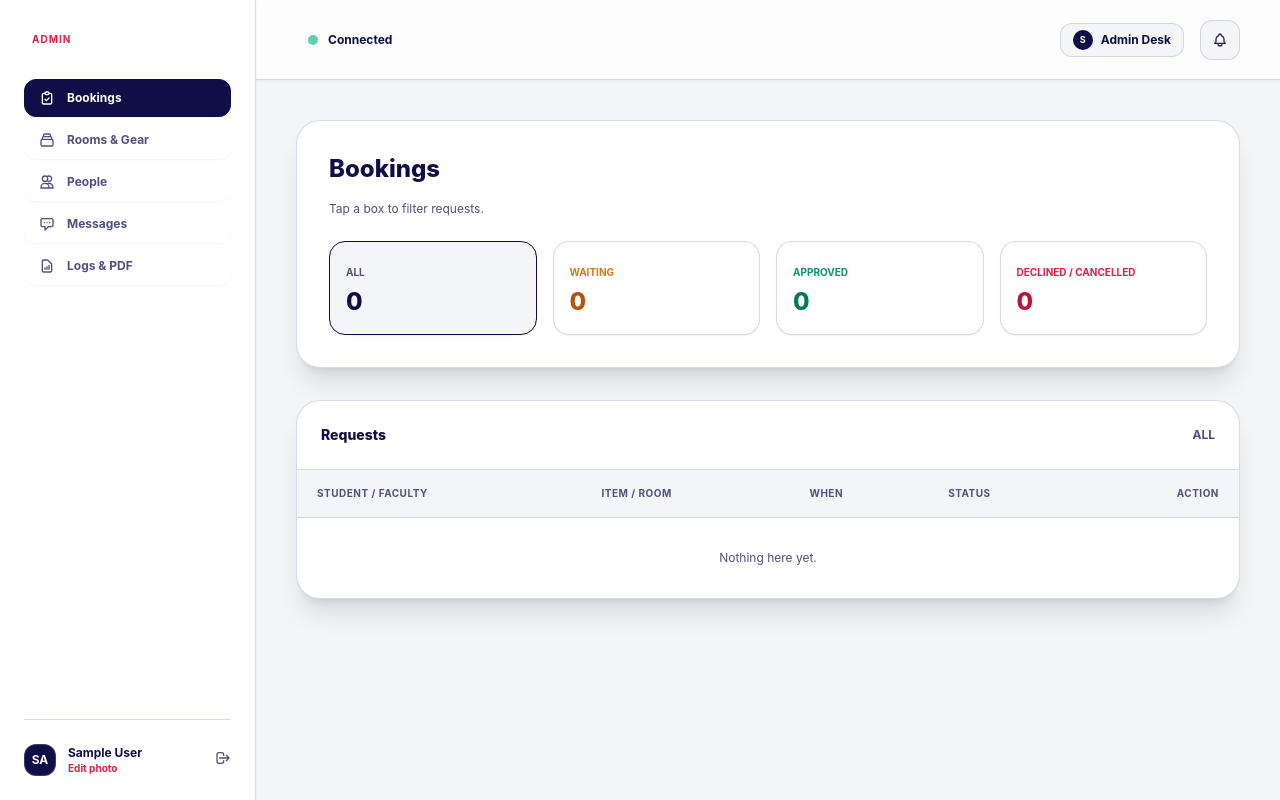
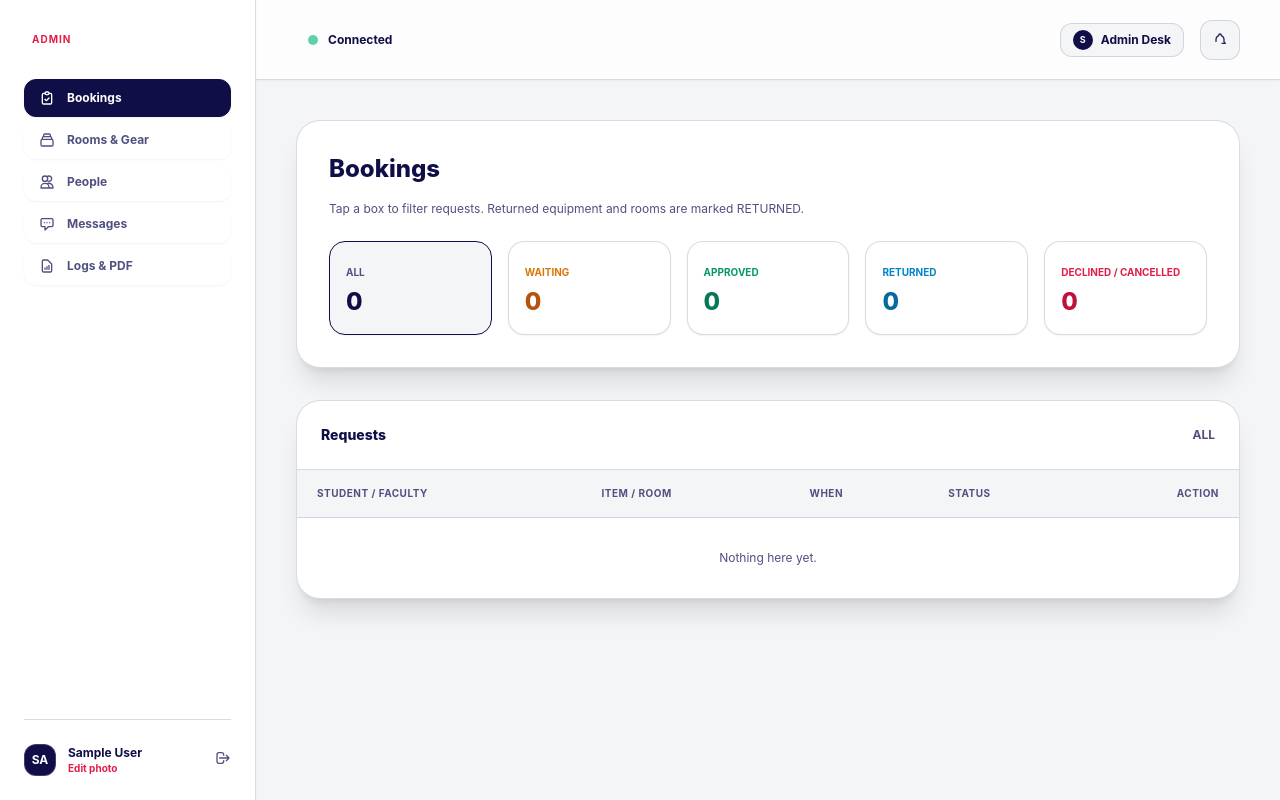
Before and after one commit to georgealmadrones-del/FACILITY-RESERVATION, a Laravel app: page /admin/dashboard in a window 1280 px wide. Run offline with Laravel 12, Linux system fonts and the light colour scheme; the visitor is signed in with stand-in values (Sample User, id 1); data comes from the database, SQL or seed files in the repository; data that the repository does not hold is empty; style sheets or scripts are compiled from the project's sources; parts of the project's set-up code (start-up, migrations or seed data) failed here and were passed over.

Commit message:
Show live returned equipment status and return alerts on admin dashboard

```diff
--- a/resources/views/admin/dashboard.blade.php
+++ b/resources/views/admin/dashboard.blade.php
@@ -20,7 +20,7 @@
 
             <div class="space-y-6">
                 <nav class="space-y-1">
-                    <button type="button" @click.prevent="currentView = 'bookings'; mobileMenuOpen = false;"
+                    <button type="button" @click.prevent="currentView = 'bookings'; mobileMenuOpen = false; syncAdminReservations();"
                             :class="currentView === 'bookings' ? 'bg-[#0F0E47] text-white border-[#0F0E47]' : 'text-[#505081] hover:text-[#0F0E47] hover:bg-[#F4F5F7] border-transparent'"
                             class="w-full flex items-center space-x-3 px-3.5 py-2.5 rounded-xl border text-xs font-bold transition shadow-sm">
                         <svg class="w-4 h-4 shrink-0" fill="none" stroke="currentColor" stroke-width="2" viewBox="0 0 24 24"><path stroke-linecap="round" stroke-linejoin="round" d="M9 5H7a2 2 0 00-2 2v12a2 2 0 002 2h10a2 2 0 002-2V7a2 2 0 00-2-2h-2M9 5a2 2 0 002 2h2a2 2 0 002-2M9 5a2 2 0 012-2h2a2 2 0 012 2m-6 9l2 2 4-4"/></svg>
@@ -81,7 +81,6 @@
                     <span class="text-[10px] text-rose-600 truncate block font-bold">Edit photo</span>
                 </div>
             </button>
-
             <form method="POST" action="{{ route('logout') }}">
                 @csrf
                 <button type="submit" title="Log out" class="text-[#505081] hover:text-rose-600 transition shrink-0">
@@ -130,7 +129,7 @@
                             class="w-10 h-10 rounded-xl bg-[#F4F5F7] hover:bg-[#8686AC]/20 border border-[#8686AC]/30 text-[#272757] flex items-center justify-center transition relative"
                             aria-label="Notifications">
                         <svg class="w-4 h-4" fill="none" stroke="currentColor" stroke-width="2" viewBox="0 0 24 24">
-                            <path stroke-linecap="round" stroke-linejoin="round" d="M15 17h5l-1.405-1.405A2.032 2.032 0 0118 14.158V11a6.002 6.002 0 00-4-5.659V5a2 2 0 10-4 0v.341C7.67 6.165 6 8.388 6 11v3.159c0 .538-.214 1.055-.595 1.436L4 17h5m6 0v1a3 3 0 11-6 0v-1m6 0H9"/>
+                            <path stroke-linecap="round" stroke-linejoin="round" d="M15 17h5l-1.405-1.405A2.032 2.032 0 0118 14.158V11a6.002 6.002 0 00-4-5.659V5a2 2 0 10-4 0v.341C7.67 6.165 6 8.388 6 11v3.159c0.538-.214 1.055-.595 1.436L4 17h5m6 0v1a3 3 0 11-6 0v-1m6 0H9"/>
                         </svg>
                         <template x-if="unreadAlertCount > 0">
                             <span class="absolute -top-1 -right-1 min-w-[18px] h-[18px] px-1 rounded-full bg-rose-600 text-white text-[10px] font-extrabold flex items-center justify-center shadow"
@@ -158,9 +157,9 @@
                                         <span class="text-[11px] font-bold text-[#0F0E47] truncate" x-text="alert.title"></span>
                                         <span class="px-1.5 py-0.5 text-[9px] font-bold rounded uppercase shrink-0"
                                               :class="alert.type === 'return'
-                                                  ? 'bg-amber-50 text-amber-800 border border-amber-300'
+                                                  ? 'bg-sky-50 text-sky-800 border border-sky-300'
                                                   : (alert.type === 'booking'
-                                                      ? 'bg-sky-50 text-sky-800 border border-sky-300'
+                                                      ? 'bg-amber-50 text-amber-800 border border-amber-300'
                                                       : 'bg-emerald-50 text-emerald-800 border border-emerald-300')"
                                               x-text="alert.badge"></span>
                                     </div>
@@ -195,8 +194,9 @@
             <main x-show="currentView === 'bookings'" class="p-4 sm:p-6 lg:p-10 space-y-8">
                 <div class="bg-white backdrop-blur-xl p-5 sm:p-8 rounded-3xl border border-[#8686AC]/30 shadow-xl space-y-4">
                     <h2 class="text-xl sm:text-2xl font-extrabold text-[#0F0E47]">Bookings</h2>
-                    <p class="text-xs text-[#505081]">Tap a box to filter requests.</p>
-                    <div class="grid grid-cols-2 sm:grid-cols-4 gap-3 sm:gap-4 pt-2">
+                    <p class="text-xs text-[#505081]">Tap a box to filter requests. Returned equipment and rooms are marked RETURNED.</p>
+
+                    <div class="grid grid-cols-2 sm:grid-cols-5 gap-3 sm:gap-4 pt-2">
                         <div @click="filterStatus = 'all'"
                              :class="filterStatus === 'all' ? 'border-[#0F0E47] bg-[#F4F5F7]' : 'border-[#8686AC]/30 bg-white'"
                              class="p-4 rounded-2xl border cursor-pointer transition shadow-sm">
@@ -218,9 +218,16 @@
                             <p class="text-2xl font-extrabold text-emerald-700 mt-1" x-text="reservations.filter(r => (r.status || '').toLowerCase() === 'approved').length">0</p>
                         </div>
 
+                        <div @click="filterStatus = 'returned'"
+                             :class="filterStatus === 'returned' ? 'border-sky-500 bg-sky-50/50' : 'border-[#8686AC]/30 bg-white'"
+                             class="p-4 rounded-2xl border cursor-pointer transition shadow-sm">
+                            <span class="text-[10px] font-bold text-sky-600 uppercase">Returned</span>
+                            <p class="text-2xl font-extrabold text-sky-700 mt-1" x-text="reservations.filter(r => (r.status || '').toLowerCase() === 'returned').length">0</p>
+                        </div>
+
                         <div @click="filterStatus = 'rejected'"
                              :class="filterStatus === 'rejected' ? 'border-rose-500 bg-rose-50/50' : 'border-[#8686AC]/30 bg-white'"
-                             class="p-4 rounded-2xl border cursor-pointer transition shadow-sm">
+                             class="p-4 rounded-2xl border cursor-pointer transition shadow-sm col-span-2 sm:col-span-1">
                             <span class="text-[10px] font-bold text-rose-600 uppercase">Declined / Cancelled</span>
                             <p class="text-2xl font-extrabold text-rose-700 mt-1" x-text="reservations.filter(r => ['rejected', 'cancelled'].includes((r.status || '').toLowerCase())).length">0</p>
                         </div>
@@ -232,6 +239,7 @@
                         <h3 class="text-sm font-extrabold text-[#0F0E47]">Requests</h3>
                         <span class="text-xs font-bold text-[#505081]" x-text="filterStatus.toUpperCase()"></span>
                     </div>
+
                     <div class="overflow-x-auto">
                         <table class="w-full text-left border-collapse min-w-[640px]">
                             <thead>
@@ -248,7 +256,7 @@
                                     <tr class="hover:bg-[#F4F5F7]/80 transition">
                                         <td class="py-4 px-5">
                                             <div class="flex items-center space-x-3">
-                                                <div class="w-8 h-8 rounded-full bg-[#F4F5F7] border border-[#8686AC]/40 flex items-center justify-center font-bold text-[10px] text-[#0F0E47] overflow-hidden shrink-0">
+                                                <div class="w-8 h-8 flex items-center justify-center text-[#0F0E47] overflow-hidden rounded-full bg-[#F4F5F7] border border-[#8686AC]/40 font-bold text-[10px] shrink-0">
                                                     <template x-if="getUserAvatar(item.user)">
                                                         <img :src="getUserAvatar(item.user)" :alt="item.user?.name || 'User'" class="w-full h-full object-cover">
                                                     </template>
@@ -262,15 +270,19 @@
                                                 </div>
                                             </div>
                                         </td>
+
                                         <td class="py-4 px-5">
                                             <span class="font-bold text-[#0F0E47] block" x-text="item.resource_name"></span>
-                                            <span class="text-[10px] text-[#505081]" x-text="item.resource_type + ' (' + (item.quantity || 1) + ')'"></span>
+                                            <span class="text-[10px] text-[#505081]" x-text="(item.resource_type || '') + ' (' + (item.quantity || 1) + ')'"></span>
                                         </td>
+
                                         <td class="py-4 px-5 text-[#272757] font-medium" x-text="(item.start_time || '') + ' to ' + (item.end_time || '')"></td>
+
                                         <td class="py-4 px-5">
                                             <span class="px-2.5 py-1 text-[9px] font-bold rounded-full border uppercase inline-block"
                                                   :class="{
-                                                      'bg-emerald-50 text-emerald-700 border-emerald-300': ['approved', 'returned'].includes((item.status || '').toLowerCase()),
+                                                      'bg-sky-50 text-sky-700 border-sky-300': (item.status || '').toLowerCase() === 'returned',
+                                                      'bg-emerald-50 text-emerald-700 border-emerald-300': (item.status || '').toLowerCase() === 'approved',
                                                       'bg-amber-50 text-amber-700 border-amber-300': (item.status || '').toLowerCase() === 'pending',
                                                       'bg-rose-50 text-rose-700 border-rose-300': ['rejected', 'cancelled'].includes((item.status || '').toLowerCase())
                                                   }"
@@ -279,6 +291,7 @@
                                                 <p class="text-[10px] text-rose-600 mt-1 italic" x-text="'Note: ' + item.rejection_reason"></p>
                                             </template>
                                         </td>
+
                                         <td class="py-4 px-5 text-right">
                                             <template x-if="(item.status || '').toLowerCase() === 'pending'">
                                                 <div class="flex items-center justify-end space-x-2">
@@ -292,7 +305,9 @@
                                                 </div>
                                             </template>
                                             <template x-if="(item.status || '').toLowerCase() !== 'pending'">
-                                                <span class="text-[#505081] font-semibold text-[11px]" x-text="(item.status || '').toUpperCase()"></span>
+                                                <span class="font-bold text-[11px]"
+                                                      :class="(item.status || '').toLowerCase() === 'returned' ? 'text-sky-700' : 'text-[#505081]'"
+                                                      x-text="(item.status || '').toUpperCase()"></span>
                                             </template>
                                         </td>
                                     </tr>
@@ -385,8 +400,7 @@
                                             <button type="button"
                                                     @click="openEditFacility(fac)"
                                                     class="px-3 py-1 bg-sky-50 text-sky-700 border border-sky-300 rounded-lg font-bold hover:bg-sky-100">Edit</button>
-                                            <form :action="'/admin/facilities/' + fac.id" method="POST" class="inline"
-                                                  onsubmit="return confirm('Remove this room?')">
+                                            <form :action="'/admin/facilities/' + fac.id" method="POST" class="inline" onsubmit="return confirm('Remove this room?')">
                                                 @csrf
                                                 @method('DELETE')
                                                 <button type="submit" class="px-3 py-1 bg-rose-50 text-rose-700 border border-rose-300 rounded-lg font-bold hover:bg-rose-100">Remove</button>
@@ -421,8 +435,7 @@
                                             <button type="button"
                                                     @click="openEditEquipment(eq)"
                                                     class="px-3 py-1 bg-sky-50 text-sky-700 border border-sky-300 rounded-lg font-bold hover:bg-sky-100">Edit</button>
-                                            <form :action="'/admin/equipment/' + eq.id" method="POST" class="inline"
-                                                  onsubmit="return confirm('Remove this item?')">
+                                            <form :action="'/admin/equipment/' + eq.id" method="POST" class="inline" onsubmit="return confirm('Remove this item?')">
                                                 @csrf
                                                 @method('DELETE')
                                                 <button type="submit" class="px-3 py-1 bg-rose-50 text-rose-700 border border-rose-300 rounded-lg font-bold hover:bg-rose-100">Remove</button>
@@ -550,7 +563,7 @@
                             <template x-for="msg in threadMessages" :key="msg.id">
                                 <div>
                                     <template x-if="msg.is_system">
-                                        <div class="mx-auto max-w-xl my-1.5 px-3.5 py-2 rounded-2xl bg-amber-50 border border-amber-300 text-amber-900 text-xs text-center font-medium">
+                                        <div class="mx-auto max-w-xl my-1.5 px-3.5 py-2 rounded-2xl bg-sky-50 border border-sky-300 text-sky-900 text-xs text-center font-medium">
                                             <span class="font-bold uppercase text-[10px] tracking-wider block mb-0.5">Return Notice</span>
                                             <span x-text="msg.message"></span>
                                         </div>
@@ -590,13 +603,10 @@
                         </div>
 
                         <form @submit.prevent="sendAdminMessage()" class="p-2.5 sm:p-3.5 border-t border-[#8686AC]/30 bg-white flex items-center gap-2 shrink-0">
-                            <input type="text"
-                                   x-model="newAdminMessage"
-                                   :disabled="!activeThreadUserId || sendingMessage"
+                            <input type="text" x-model="newAdminMessage" :disabled="!activeThreadUserId || sendingMessage"
                                    placeholder="Write a reply..."
                                    class="flex-1 min-w-0 bg-[#F4F5F7] border border-[#8686AC]/40 rounded-xl px-3.5 py-2 text-xs text-[#272757] focus:outline-none focus:border-[#0F0E47]">
-                            <button type="submit"
-                                    :disabled="!activeThreadUserId || sendingMessage || !newAdminMessage.trim()"
+                            <button type="submit" :disabled="!activeThreadUserId || sendingMessage || !newAdminMessage.trim()"
                                     class="px-4 sm:px-5 py-2 bg-[#0F0E47] hover:bg-[#272757] disabled:opacity-50 text-white text-xs font-bold rounded-xl transition shadow shrink-0">
                                 Send
                             </button>
@@ -614,7 +624,7 @@
                             <p class="text-xs text-[#505081]">Download a PDF copy of all booking records.</p>
                         </div>
                         <a href="{{ route('admin.reports.pdf') }}"
-                           class="px-5 py-2.5 bg-[#0F0E47] text-white shadow-lg hover:bg-[#272757] text-xs font-bold rounded-xl transition">Download PDF</a>
+                           class="px-5 py-2.5 bg-[#0F0E47] text-white text-xs font-bold rounded-xl shadow-lg hover:bg-[#272757] transition">Download PDF</a>
                     </div>
                     <div class="bg-[#F4F5F7] p-4 rounded-2xl border border-[#8686AC]/30 flex items-center justify-between">
                         <div>
@@ -634,7 +644,6 @@
                 <h3 class="text-lg font-extrabold text-[#0F0E47]">Admin profile</h3>
                 <button type="button" @click="adminProfileModalOpen = false" class="text-zinc-400 hover:text-[#0F0E47] font-bold text-lg">&times;</button>
             </div>
-
             <form action="{{ route('admin.profile.update') }}" method="POST" enctype="multipart/form-data" class="space-y-4">
                 @csrf
                 <div class="flex items-center gap-4">
@@ -648,10 +657,7 @@
                     </div>
                     <div class="flex-1 min-w-0">
                         <label class="block text-xs font-semibold text-[#505081] mb-1">Profile photo</label>
-                        <input type="file"
-                               name="profile_photo"
-                               accept="image/png,image/jpeg,image/webp"
-                               @change="previewAdminPhoto($event)"
+                        <input type="file" name="profile_photo" accept="image/png,image/jpeg,image/webp" @change="previewAdminPhoto($event)"
                                class="w-full text-xs text-[#505081] file:mr-2 file:py-1.5 file:px-3 file:rounded-xl file:border-0 file:text-xs file:font-bold file:bg-[#0F0E47] file:text-white hover:file:bg-[#272757]">
                     </div>
                 </div>
@@ -693,8 +699,7 @@
                 @csrf
                 <div>
                     <label class="block text-xs font-semibold text-[#505081] mb-1.5">Note for the requester</label>
-                    <textarea name="rejection_reason" rows="4"
-                              placeholder="e.g. Room already taken at that hour..."
+                    <textarea name="rejection_reason" rows="4" placeholder="e.g. Room already taken at that hour..."
                               class="w-full bg-[#F4F5F7] border border-[#8686AC]/40 rounded-xl p-3 text-xs text-[#272757] focus:outline-none focus:border-[#505081]" required></textarea>
                 </div>
                 <div class="flex justify-end space-x-3 pt-2">
@@ -805,19 +810,57 @@ document.addEventListener('alpine:init', () => {
 
         init() {
             try {
-                this.readAlertIds = JSON.parse(localStorage.getItem('admin_read_alerts') || '[]');
+                const parsed = JSON.parse(localStorage.getItem('admin_read_alerts') || '[]');
+                this.readAlertIds = Array.isArray(parsed) ? parsed : [];
             } catch (e) {
                 this.readAlertIds = [];
             }
             this.refreshAdminAlerts();
             this.fetchThreads();
+            this.syncAdminReservations();
+
             this.pollTimer = setInterval(() => {
                 this.fetchThreads();
                 this.refreshAdminAlerts();
+                this.syncAdminReservations();
                 if (this.currentView === 'messages' && this.activeThreadUserId) {
                     this.fetchAdminMessages();
                 }
             }, 3000);
+        },
+
+        async syncAdminReservations() {
+            try {
+                const url = new URL(window.location.href);
+                url.searchParams.set('live_sync', '1');
+                const res = await fetch(url.toString(), {
+                    headers: { 'X-Requested-With': 'XMLHttpRequest', 'Accept': 'application/json, text/html' }
+                });
+                if (!res.ok) return;
+                const ct = res.headers.get('content-type') || '';
+                if (ct.includes('application/json')) {
+                    const payload = await res.json();
+                    if (Array.isArray(payload.reservations)) this.reservations = payload.reservations;
+                    if (Array.isArray(payload.facilities)) this.facilities = payload.facilities;
+                    if (Array.isArray(payload.equipment)) this.equipment = payload.equipment;
+                    return;
+                }
+                const html = await res.text();
+                const doc = new DOMParser().parseFromString(html, 'text/html');
+                const scripts = Array.from(doc.querySelectorAll('script'));
+                for (const s of scripts) {
+                    const txt = s.textContent || '';
+                    if (txt.includes('reservations:') && txt.includes('facilities:')) {
+                        const resMatch = txt.match(/reservations:\s*(\[[\s\S]*?\]),\s*users:/);
+                        const facMatch = txt.match(/facilities:\s*(\[[\s\S]*?\]),\s*equipment:/);
+                        const eqMatch = txt.match(/equipment:\s*(\[[\s\S]*?\]),\s*editFacilityModal:/);
+                        if (resMatch) this.reservations = JSON.parse(resMatch[1]);
+                        if (facMatch) this.facilities = JSON.parse(facMatch[1]);
+                        if (eqMatch) this.equipment = JSON.parse(eqMatch[1]);
+                        break;
+                    }
+                }
+            } catch (e) {}
         },
 
         initials(name) {
@@ -865,6 +908,21 @@ document.addEventListener('alpine:init', () => {
 
         refreshAdminAlerts() {
             const alerts = [];
+
+            (this.reservations || [])
+                .filter(r => (r.status || '').toLowerCase() === 'returned')
+                .forEach(r => {
+                    alerts.push({
+                        id: 'returned-' + r.id,
+                        type: 'return',
+                        badge: 'Returned',
+                        title: (r.user?.name || 'User') + ' returned ' + (r.resource_name || 'Item'),
+                        detail: (r.resource_type || 'item') + ' • Qty: ' + (r.quantity || 1),
+                        targetView: 'bookings',
+                        filter: 'returned'
+                    });
+                });
+
             (this.reservations || [])
                 .filter(r => (r.status || '').toLowerCase() === 'pending')
                 .forEach(r => {
@@ -948,8 +1006,8 @@ document.addEventListener('alpine:init', () => {
                 this.threads = Array.isArray(data) ? data : [];
                 if (!this.activeThreadUserId && this.threads.length > 0) {
                     this.activeThreadUserId = this.threads[0].id;
-                    this.fetchAdminMessages();
                 }
+                this.fetchAdminMessages();
                 this.refreshAdminAlerts();
             } catch (e) {
                 console.error('Threads fetch error:', e);
```
